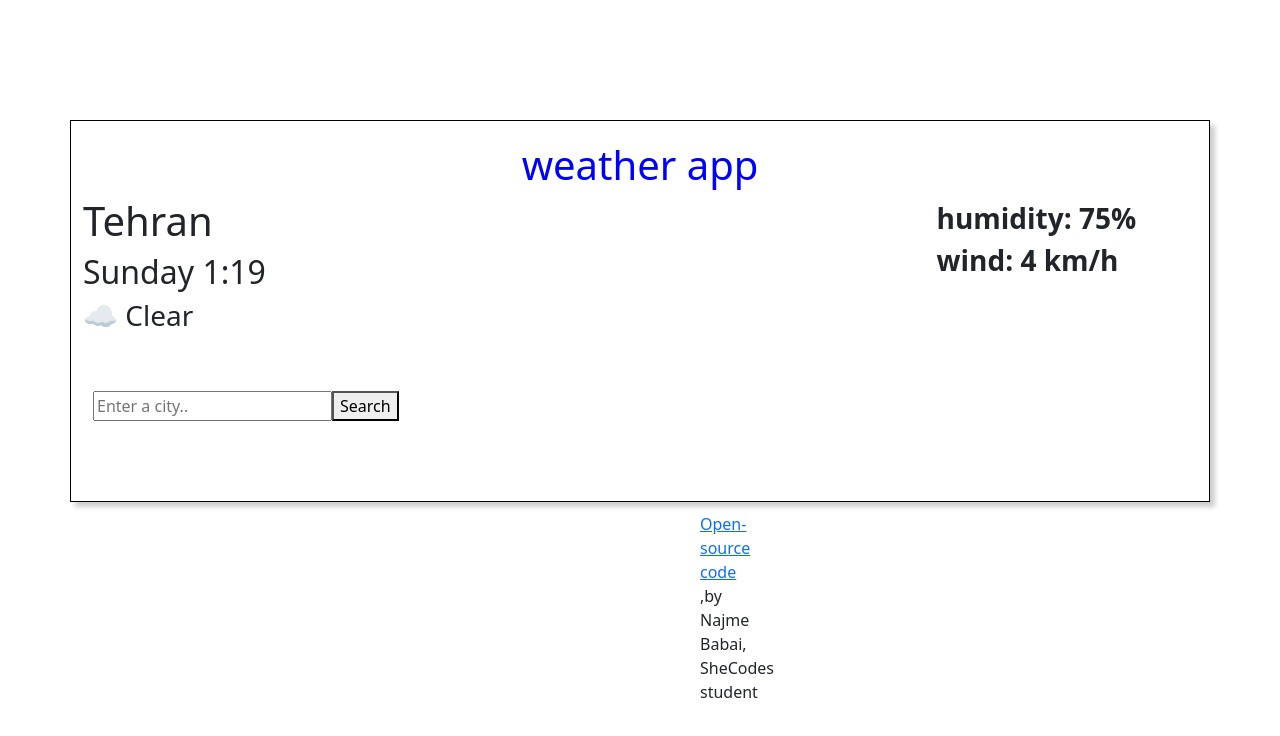
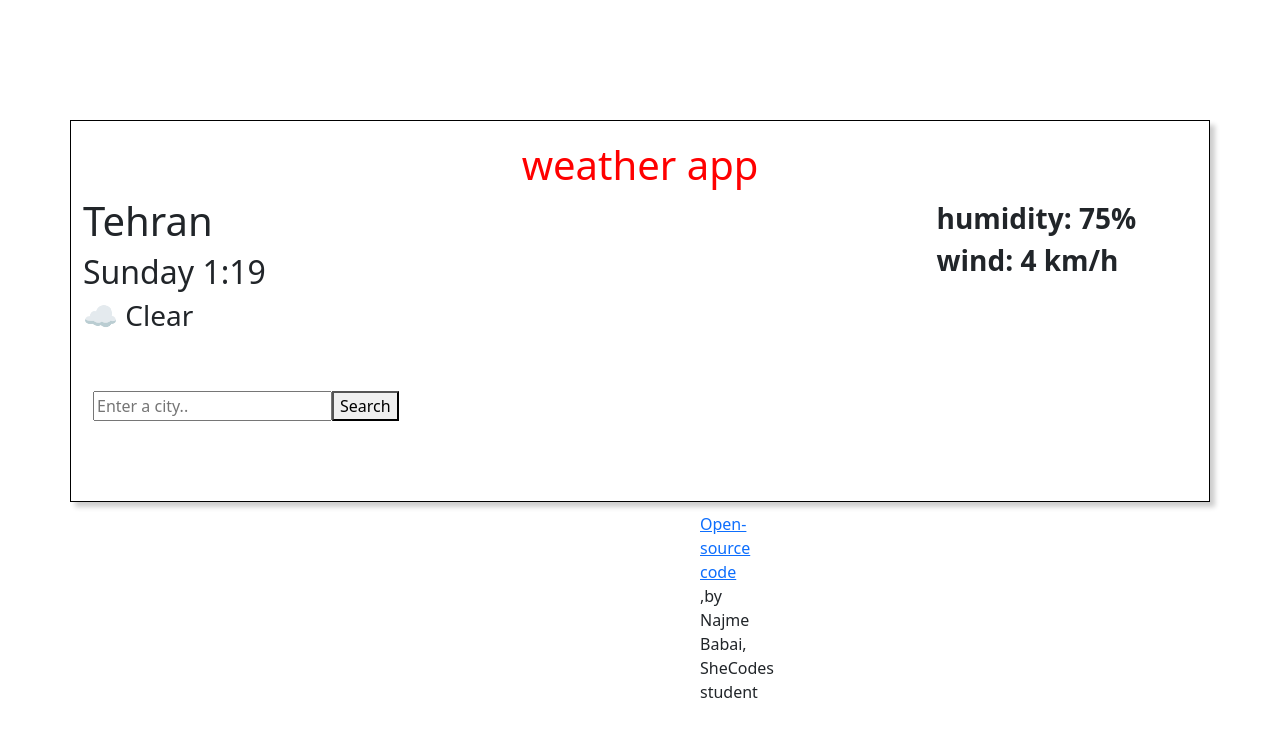
Before and after one commit to njm-5558/wearhet-react, a React (Create React App) app: page / in a window 1280 px wide. Shown: the top 736 px of the page. Built offline with nearby package versions, Linux system fonts and the light colour scheme.

Commit message:
changing heading color

```diff
--- a/src/App.css
+++ b/src/App.css
@@ -1,6 +1,6 @@
 .wetheapp-heading{text-align: center;
 font-size: 48px;
-color: blue;}
+color: red;}
 
 .search-form{
   padding: 50px 20px;
```
